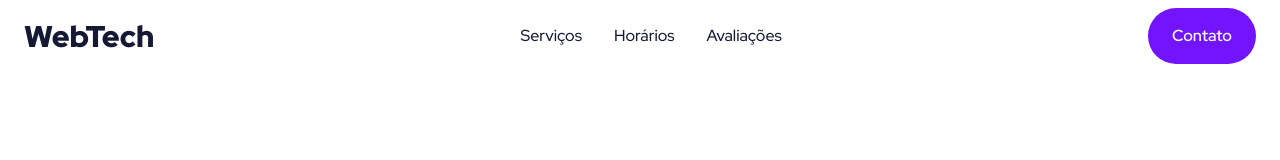
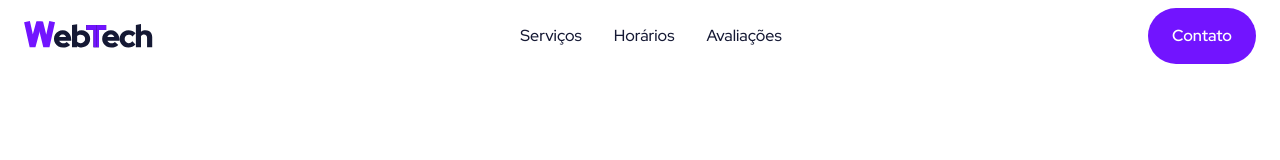
Before and after one commit to Ali-Maia/WebTech, a Next.js app: page / in a window 1280 px wide. Shown: the top 160 px of the page. Built offline with nearby package versions, Linux system fonts and the light colour scheme.

Commit message:
logo WebTech

```diff
--- a/src/components/header/index.tsx
+++ b/src/components/header/index.tsx
@@ -1,5 +1,6 @@
 "use client";
 
+import Image from "next/image";
 // import { Menu } from "lucide-react";
 import Button from "../button";
 import Link from "next/link";
@@ -17,7 +18,7 @@ export default function Header() {
       <header className="h-24 max-w-7xl px-6 mx-auto">
         <nav className="flex justify-between items-center py-2 w-full">
           <div>
-            <span className="text-3xl font-black">WebTech</span>
+            <Image src="/images/Webtech.svg" alt="Logo WebTech" width={130} height={40}/>
           </div>
           <div>
             <ul className="hidden md:flex gap-8 font-medium">
```
Also changed, not shown: public/images/WebTech.svg (added).
